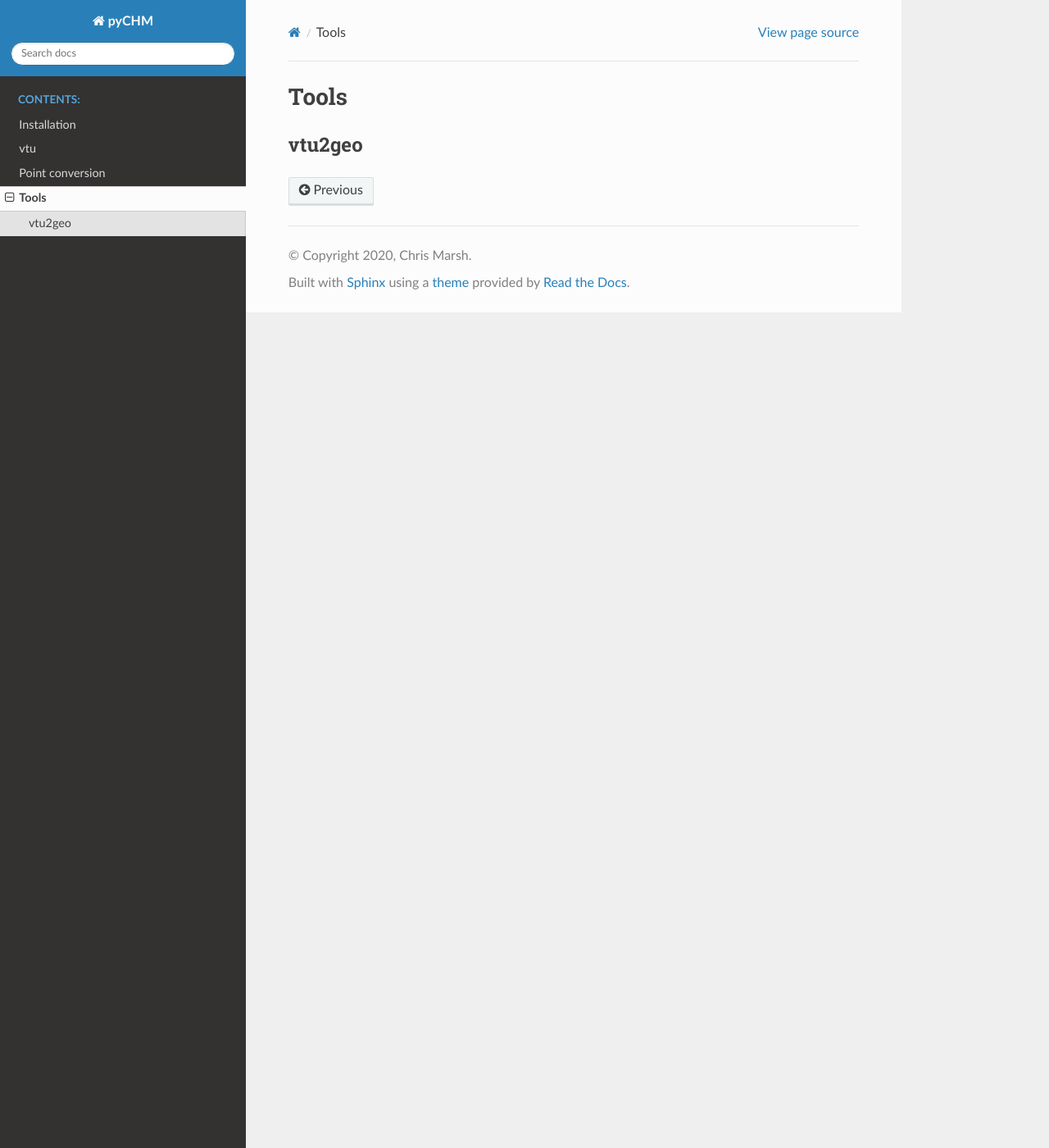
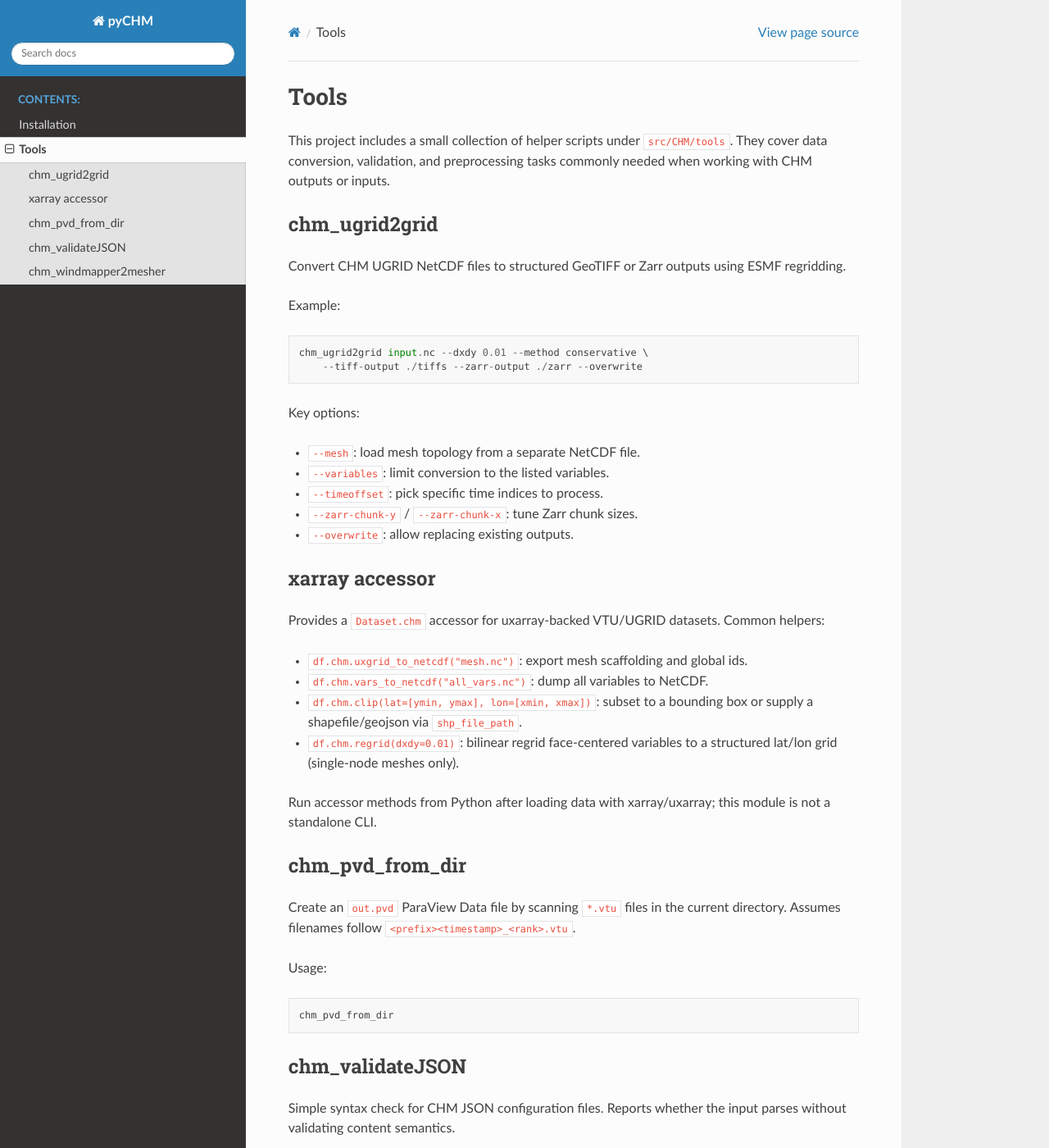
Before and after one commit to Chrismarsh/pyCHM, a Sphinx documentation site: the page built from docs/tools.rst, in a window 1280 px wide and 1400 px high. Shown: the whole window at 82% size. Built offline with Sphinx 7.4.7 and the Read the Docs theme 3.1.0, drawn with Linux system fonts in a browser that asks for light colours; pages that are not in the unit, such as notebooks, are missing from menus; some of the changed text lies outside the part shown.

Commit message:
update read the docs

```diff
--- a/docs/ptconversion.rst
+++ /dev/null
@@ -1,5 +0,0 @@
-Point conversion
-===================
-
-.. automodule:: CHM.conversion
-    :members:
--- a/docs/tools.rst
+++ b/docs/tools.rst
@@ -1,5 +1,74 @@
 Tools
-============
+=====
 
-vtu2geo
---------
+This project includes a small collection of helper scripts under ``src/CHM/tools``.
+They cover data conversion, validation, and preprocessing tasks commonly needed
+when working with CHM outputs or inputs.
+
+chm_ugrid2grid
+----------------
+
+Convert CHM UGRID NetCDF files to structured GeoTIFF or Zarr outputs using ESMF
+regridding.
+
+Example::
+
+   chm_ugrid2grid input.nc --dxdy 0.01 --method conservative \
+       --tiff-output ./tiffs --zarr-output ./zarr --overwrite
+
+Key options:
+
+- ``--mesh``: load mesh topology from a separate NetCDF file.
+- ``--variables``: limit conversion to the listed variables.
+- ``--timeoffset``: pick specific time indices to process.
+- ``--zarr-chunk-y`` / ``--zarr-chunk-x``: tune Zarr chunk sizes.
+- ``--overwrite``: allow replacing existing outputs.
+
+xarray accessor
+---------------------
+
+Provides a ``Dataset.chm`` accessor for uxarray-backed VTU/UGRID datasets.
+Common helpers:
+
+- ``df.chm.uxgrid_to_netcdf("mesh.nc")``: export mesh scaffolding and global ids.
+- ``df.chm.vars_to_netcdf("all_vars.nc")``: dump all variables to NetCDF.
+- ``df.chm.clip(lat=[ymin, ymax], lon=[xmin, xmax])``: subset to a bounding box
+  or supply a shapefile/geojson via ``shp_file_path``.
+- ``df.chm.regrid(dxdy=0.01)``: bilinear regrid face-centered variables to a
+  structured lat/lon grid (single-node meshes only).
+
+Run accessor methods from Python after loading data with xarray/uxarray; this
+module is not a standalone CLI.
+
+chm_pvd_from_dir
+------------------
+
+Create an ``out.pvd`` ParaView Data file by scanning ``*.vtu`` files in the
+current directory. Assumes filenames follow ``<prefix><timestamp>_<rank>.vtu``.
+
+Usage::
+
+   chm_pvd_from_dir
+
+chm_validateJSON
+--------------------
+
+Simple syntax check for CHM JSON configuration files. Reports whether the input
+parses without validating content semantics.
+
+Usage::
+
+   chm_validateJSON config.json
+
+chm_windmapper2mesher
+-------------------------
+
+Generate a ``config_WN.txt`` mapping for CHM's mesher from a directory of
+WindNinja/Windmapper GeoTIFFs.
+
+Usage::
+
+   chm_windmapper2mesher /path/to/windmapper/tiles
+
+The script inspects directional tiles (``*_U.tif``, ``*_V.tif``, ``*spd_up*.tif``),
+derives available wind directions, and writes Ninja variable entries for each.
```
Also changed, not shown: docs/installation.rst (+5 -14 lines), docs/vtu.rst (deleted, +0 -34 lines), docs/xarray_accessor.rst (added, +8 -0 lines).
